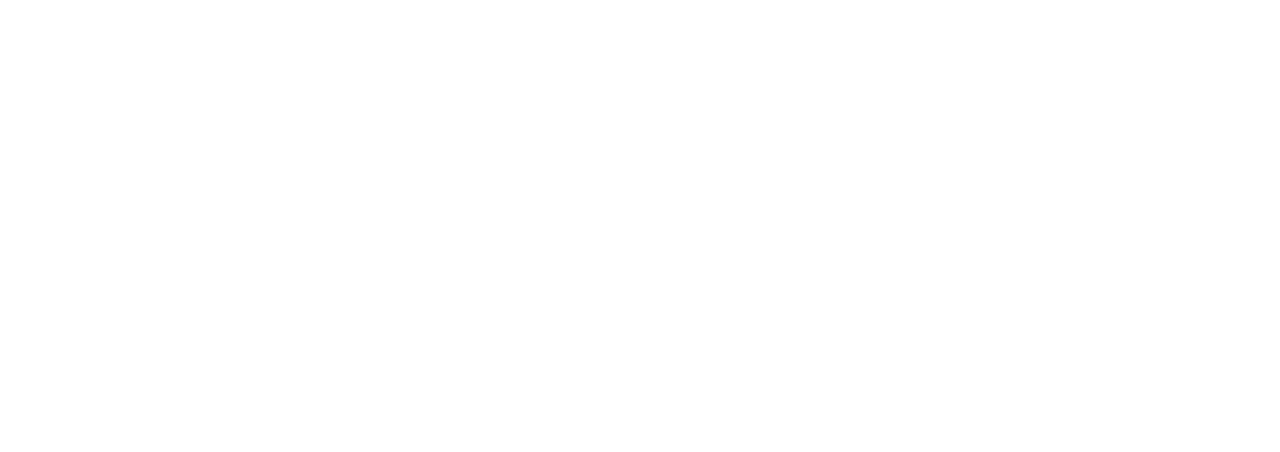
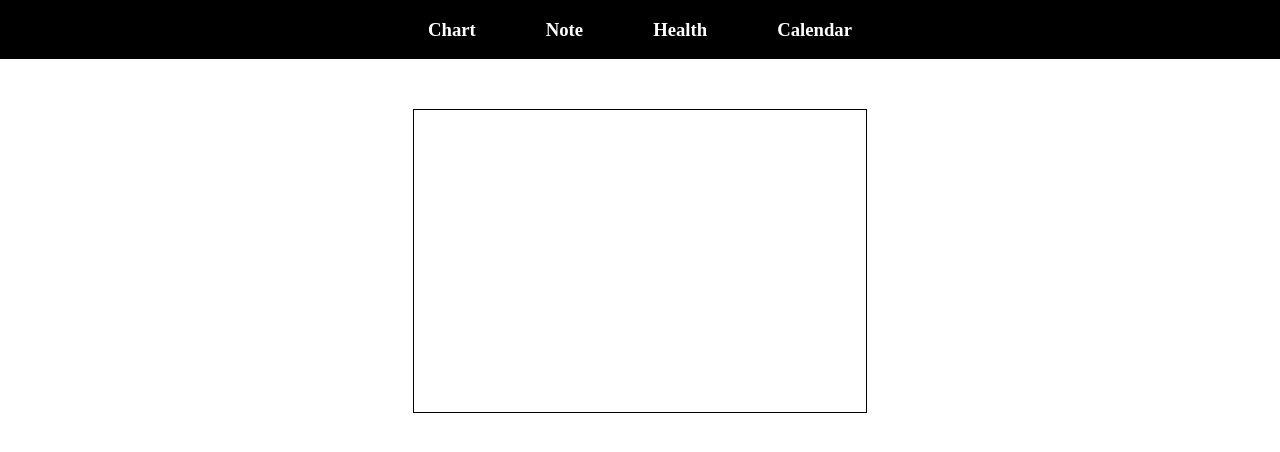
Before and after one commit to ShihYuChang/InfoSnap, a React (Create React App) app: page /slash in a window 1280 px wide. Before the commit this address had no page. Shown: the top 452 px of the page. Built offline with nearby package versions, Linux system fonts and the light colour scheme.

Commit message:
Adding slash keydown

```diff
--- /dev/null
+++ b/src/components/SlashCommand/SlashCommand.js
@@ -0,0 +1,71 @@
+import { useState, useEffect, useReducer } from 'react';
+import styled from 'styled-components/macro';
+
+const Wrapper = styled.div`
+  width: 100%;
+`;
+
+const Main = styled.main`
+  width: 70%;
+  height: 500px;
+  margin: 50px auto;
+  display: flex;
+  flex-direction: column;
+  align-items: center;
+`;
+
+const Input = styled.input`
+  width: 50%;
+  height: 300px;
+  border: 1px solid black;
+`;
+
+const ToggleList = styled.div`
+  display: flex;
+  flex-direction: column;
+  width: 100px;
+  border: 1px solid black;
+  display: ${(props) => props.display};
+`;
+
+const Option = styled.button`
+  width: 100%;
+  height: 30px;
+  text-align: center;
+  cursor: pointer;
+  border: 0;
+  border-bottom: 1px solid black;
+  background-color: white;
+`;
+
+export default function SlashCommand() {
+  const [isSlashed, setIsSlashed] = useState(false);
+
+  useEffect(() => {
+    function handleKeyDown(e) {
+      if (e.key === '/') {
+        setIsSlashed(true);
+        console.log('slash!');
+      } else {
+        setIsSlashed(false);
+      }
+    }
+    window.addEventListener('keydown', handleKeyDown);
+    return () => {
+      window.removeEventListener('keydown', handleKeyDown);
+    };
+  }, []);
+
+  return (
+    <Wrapper>
+      <Main>
+        <Input />
+        <ToggleList display={isSlashed ? 'block' : 'none'}>
+          <Option>h1</Option>
+          <Option>h2</Option>
+          <Option>h3</Option>
+        </ToggleList>
+      </Main>
+    </Wrapper>
+  );
+}
--- a/src/index.js
+++ b/src/index.js
@@ -7,6 +7,7 @@
 import Health from './pages/Health';
 import Login from './components/Login';
 import Note from './pages/Note';
+import SlashCommand from './components/SlashCommand/SlashCommand';
 
 const root = ReactDOM.createRoot(document.getElementById('root'));
 root.render(
@@ -20,6 +21,7 @@
           <Route path='drag' element={<Calendar />}></Route>
           <Route path='calendar' element={<Calendar />}></Route>
           <Route path='note' element={<Note />}></Route>
+          <Route path='slash' element={<SlashCommand />}></Route>
         </Route>
       </Routes>
     </BrowserRouter>
```
Also changed, not shown: 1 other file (tests, documents, lock files or other folders).
